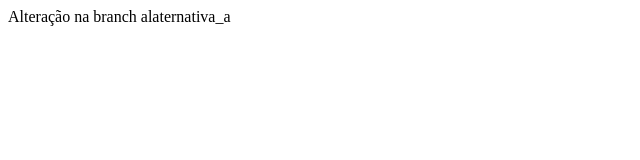
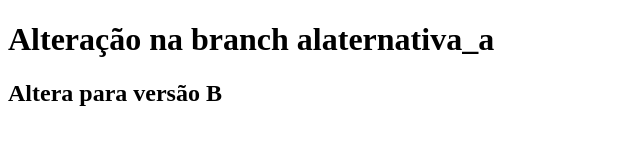
Before and after one commit to FrankFeitosa/git_aula1, a plain HTML site: page index.html in a window 1280 px wide. Shown: the whole page, without its empty margins (0-640 px from the left). Drawn offline with Linux system fonts and the light colour scheme.

Commit message:
mais uma versão atualizada

```diff
--- a/index.html
+++ b/index.html
@@ -6,6 +6,11 @@
     <title>Git - Aula 1</title>
 </head>
 <body>
+    <h1>
     Alteração na branch alaternativa_a
+    </h1>
+    <h2>
+        Altera para versão B
+    </h2>
 </body>
 </html>
```
